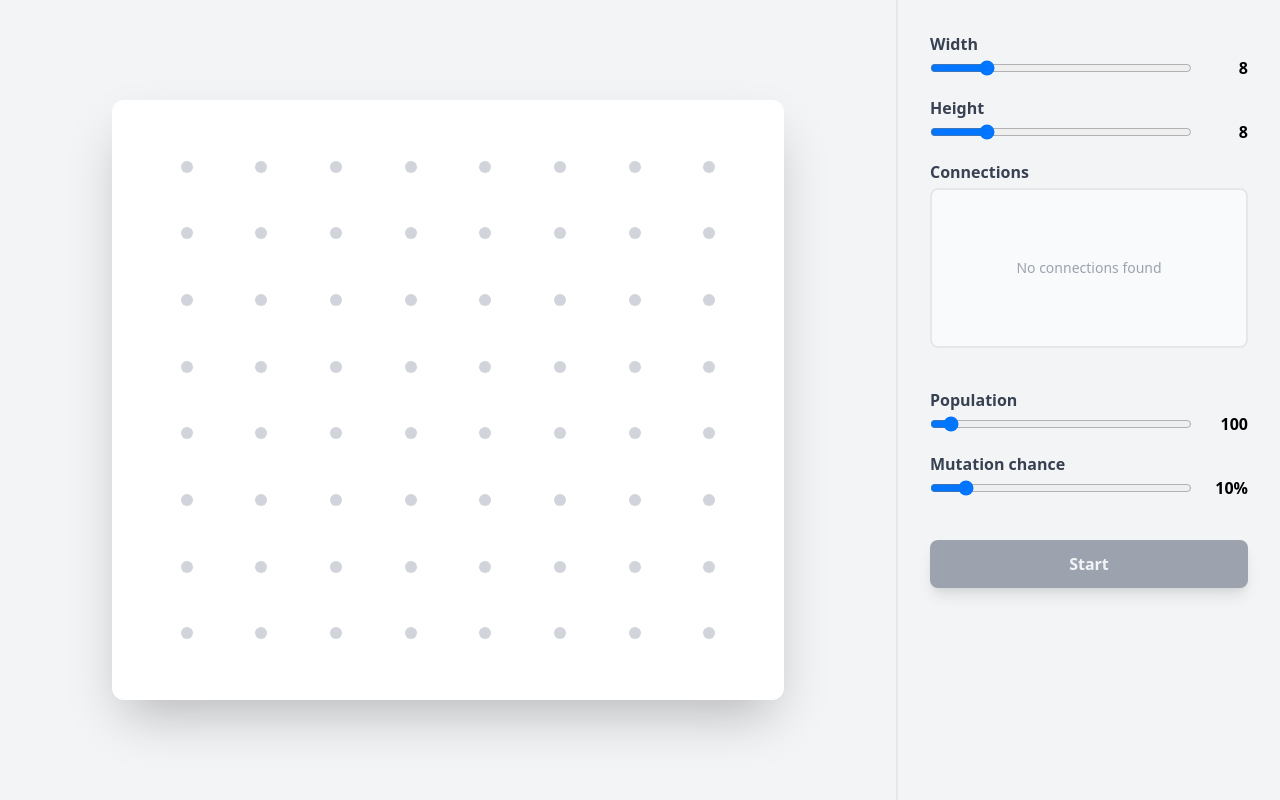
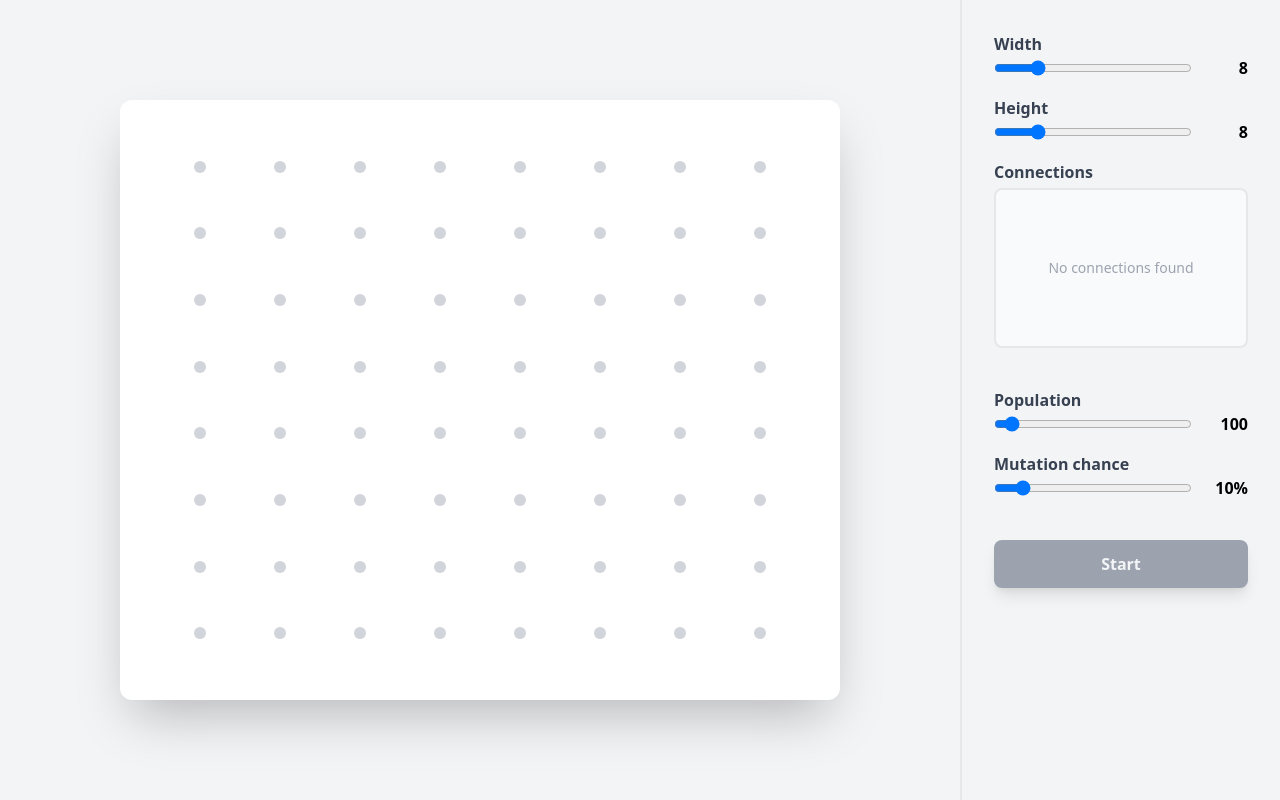
Before and after one commit to karolsitarz/genetic-pcb, a React (Create React App) app: page / in a window 1280 px wide. Built offline with nearby package versions, Linux system fonts and the light colour scheme.

Commit message:
change aside bar width

```diff
--- a/src/app/App.tsx
+++ b/src/app/App.tsx
@@ -121,7 +121,7 @@ export const App = () => {
           )}
         </CanvasContainer>
       </section>
-      <aside className="max-w-sm w-1/3 flex flex-col p-8 border-l-2">
+      <aside className="max-w-xs w-1/2 flex flex-col p-8 border-l-2">
         {!problem && (
           <>
             <section>
--- a/src/logic/problem.ts
+++ b/src/logic/problem.ts
@@ -107,10 +107,7 @@ export const runProblem = async (problem: Problem) => {
 
   const run = async (problem: Problem, best: Individual) => {
     window._setGeneration(i);
-    if (!window._isRunning) {
-      console.log(problem, best);
-      return;
-    }
+    if (!window._isRunning) return;
     if (i++ % 5 === 0) {
       window._setIndividual(best);
     }
```
